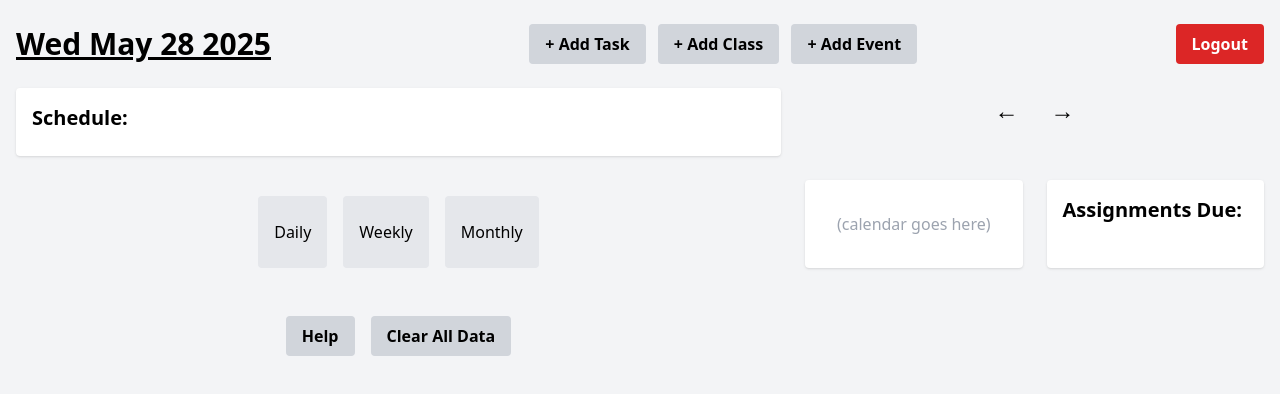
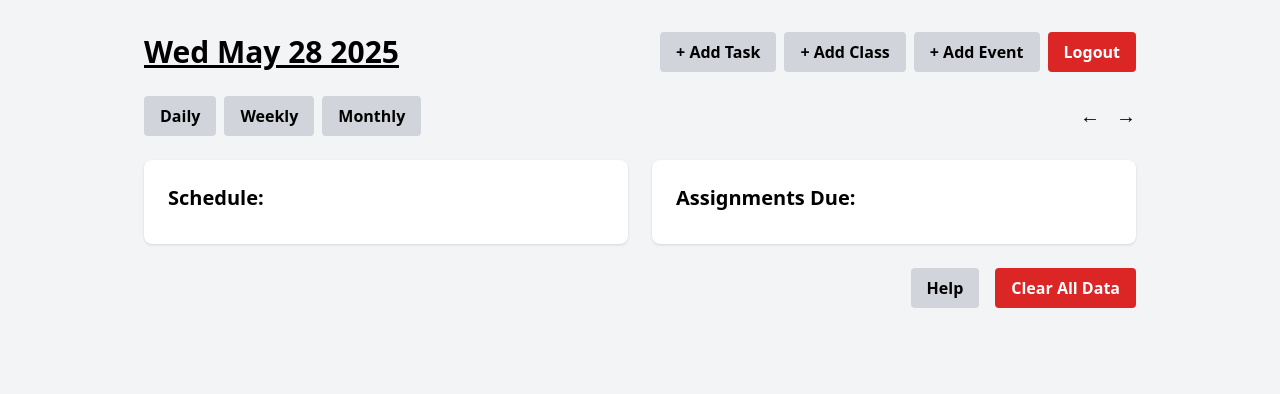
Before and after one commit to xXAash/cs361-main-program, a plain HTML site: page frontend/index.html in a window 1280 px wide. Drawn offline with nearby package versions, Linux system fonts and the light colour scheme; no server answers; sample sign-in values are in the browser's storage.

Commit message:
Fixed buggy frontend layout

```diff
--- a/frontend/index.html
+++ b/frontend/index.html
@@ -8,93 +8,55 @@
     <script src="https://cdn.tailwindcss.com"></script>
   </head>
   <body class="bg-gray-100 min-h-screen font-sans text-black">
-    <div class="max-w-screen-xl mx-auto px-4 py-6">
-      <!-- Header -->
-      <div class="flex justify-between items-center mb-6">
-        <h1 id="current-date" class="text-3xl font-bold underline"></h1>
-        <div class="space-x-2">
-          <button
-            onclick="openModal('addTask')"
-            class="bg-gray-300 hover:bg-gray-400 text-black font-semibold px-4 py-2 rounded"
-          >
-            + Add Task
-          </button>
-          <button
-            onclick="openModal('addClass')"
-            class="bg-gray-300 hover:bg-gray-400 text-black font-semibold px-4 py-2 rounded"
-          >
-            + Add Class
-          </button>
-          <button
-            onclick="openModal('addEvent')"
-            class="bg-gray-300 hover:bg-gray-400 text-black font-semibold px-4 py-2 rounded"
-          >
-            + Add Event
-          </button>
+  <div class="max-w-5xl mx-auto px-4 py-8 flex flex-col gap-6">
+
+    <!-- Header -->
+    <div class="flex flex-col md:flex-row md:items-center md:justify-between gap-4">
+      <h1 id="current-date" class="text-3xl font-bold underline"></h1>
+      <div class="flex flex-wrap gap-2 items-center justify-between w-full md:w-auto">
+        <div class="flex gap-2">
+          <button onclick="openModal('addTask')" class="bg-gray-300 hover:bg-gray-400 text-black font-semibold px-4 py-2 rounded">+ Add Task</button>
+          <button onclick="openModal('addClass')" class="bg-gray-300 hover:bg-gray-400 text-black font-semibold px-4 py-2 rounded">+ Add Class</button>
+          <button onclick="openModal('addEvent')" class="bg-gray-300 hover:bg-gray-400 text-black font-semibold px-4 py-2 rounded">+ Add Event</button>
         </div>
-        <button
-          id="logout-btn"
-          class="bg-red-600 hover:bg-red-700 text-white font-semibold px-4 py-2 rounded"
-        >
-          Logout
-        </button>
+        <button id="logout-btn" class="bg-red-600 hover:bg-red-700 text-white font-semibold px-4 py-2 rounded">Logout</button>
+      </div>
+    </div>
+
+    <!-- View Mode + Arrows -->
+    <div class="flex flex-wrap justify-between items-center gap-4">
+      <div class="flex gap-2">
+        <button class="bg-gray-300 hover:bg-gray-400 text-black font-semibold px-4 py-2 rounded" onclick="setView('daily')">Daily</button>
+        <button class="bg-gray-300 hover:bg-gray-400 text-black font-semibold px-4 py-2 rounded" onclick="setView('weekly')">Weekly</button>
+        <button class="bg-gray-300 hover:bg-gray-400 text-black font-semibold px-4 py-2 rounded" onclick="setView('monthly')">Monthly</button>
+      </div>
+      <div class="flex gap-4 text-xl">
+        <button id="prev-day" class="font-bold">&larr;</button>
+        <button id="next-day" class="font-bold">&rarr;</button>
+      </div>
+    </div>
+
+    <!-- Schedule + Assignments -->
+    <div class="grid grid-cols-1 md:grid-cols-2 gap-6">
+      <!-- Schedule -->
+      <div class="bg-white p-6 rounded-lg shadow w-full">
+        <h2 class="text-xl font-semibold mb-2">Schedule:</h2>
+        <div id="schedule-section" class="space-y-1 text-sm text-gray-800"></div>
       </div>
 
-      <!-- Schedule + Date Wheel -->
-      <div class="grid grid-cols-1 md:grid-cols-[1fr_auto] gap-6 mb-6">
-        <!-- Schedule -->
-        <div class="bg-white p-4 rounded shadow w-full">
-          <h2 class="text-xl font-semibold mb-2">Schedule:</h2>
-          <div
-            id="schedule-section"
-            class="space-y-1 text-sm text-gray-800"
-          ></div>
-        </div>
+      <!-- Assignments -->
+      <div class="bg-white p-6 rounded-lg shadow w-full">
+        <h2 class="text-xl font-semibold mb-2">Assignments Due:</h2>
+        <div id="assignment-section" class="space-y-1 text-sm text-gray-800"></div>
+      </div>
+    </div>
 
-        <!-- Date Controls -->
-        <div id="date-controls" class="flex items-center justify-center gap-4 mb-6">
-          <button id="prev-day" class="text-2xl font-bold">&larr;</button>
-          <h2 id="current-date" class="text-xl font-semibold"></h2>
-          <button id="next-day" class="text-2xl font-bold">&rarr;</button>
-        </div>
-
-        <div class="flex justify-center gap-4 mt-4">
-          <button class="bg-gray-200 px-4 py-2 rounded" onclick="setView('daily')">Daily</button>
-          <button class="bg-gray-200 px-4 py-2 rounded" onclick="setView('weekly')">Weekly</button>
-          <button class="bg-gray-200 px-4 py-2 rounded" onclick="setView('monthly')">Monthly</button>
-        </div>
-
-      <!-- Calendar + Assignments -->
-      <div class="grid grid-cols-1 md:grid-cols-2 gap-6">
-        <!-- Calendar -->
-        <div class="bg-white p-8 rounded shadow text-center text-gray-400">
-          (calendar goes here)
-        </div>
-        <!-- Assignments -->
-        <div class="bg-white p-4 rounded shadow">
-          <h2 class="text-xl font-semibold mb-2">Assignments Due:</h2>
-          <div
-            id="assignment-section"
-            class="space-y-1 text-sm text-gray-800"
-          ></div>
-        </div>
-      </div>
-
-      <!-- Bottom Buttons: Help and Clear Data -->
-      <div class="mt-6 px-4 max-w-screen-xl mx-auto flex justify-end gap-4">
-        <button
-          onclick="openModal('help')"
-          class="bg-gray-300 hover:bg-gray-400 text-black font-semibold px-4 py-2 rounded"
-        >
-          Help
-        </button>
-        <button
-          onclick="openModal('clearData')"
-          class="bg-gray-300 hover:bg-gray-400 text-black font-semibold px-4 py-2 rounded"
-        >
-          Clear All Data
-        </button>
-      </div>
+    <!-- Bottom Buttons -->
+    <div class="flex justify-end gap-4">
+      <button onclick="openModal('help')" class="bg-gray-300 hover:bg-gray-400 text-black font-semibold px-4 py-2 rounded">Help</button>
+      <button onclick="openModal('clearData')" class="bg-red-600 hover:bg-red-700 text-white font-semibold px-4 py-2 rounded">Clear All Data</button>
+    </div>
+  </div>
 
       <!-- Help Modal -->
       <div
```
